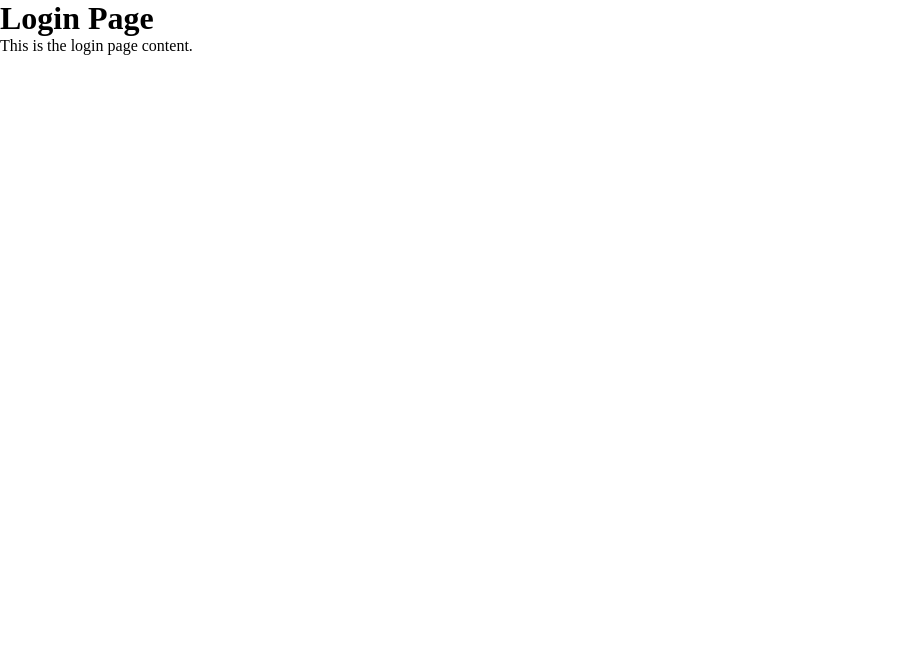
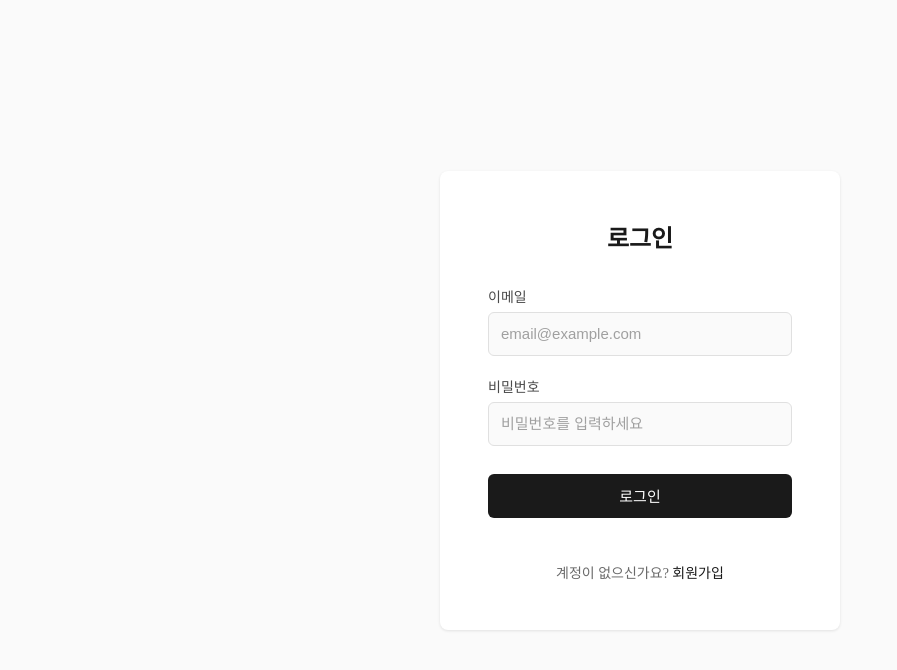
Before and after one commit to hamzamushtaq27/hamza-web, a React (Vite) app: page /login in a window 1280 px wide. Shown: the top 670 px of the page, without its empty margins (0-897 px from the left). Built offline with nearby package versions, Linux system fonts and the light colour scheme.

Commit message:
feat: Login

```diff
--- a/src/Components/Login/index.tsx
+++ b/src/Components/Login/index.tsx
@@ -1,10 +1,96 @@
+import { useState } from "react";
+import { Link } from "react-router-dom";
+import { login } from "../../api/authAPI";
+import { checkToken } from "../../api/authAPI";
+import * as S from "./style";
+
 const Login = () => {
-    return (
-        <div>
-            <h1>Login Page</h1>
-            <p>This is the login page content.</p>
-        </div>
-    )
-}
+  const [form, setForm] = useState({ email: "", password: "" });
+  const [error, setError] = useState("");
+  const [isLoading, setIsLoading] = useState(false);
+
+  const handleChange = (e: React.ChangeEvent<HTMLInputElement>) => {
+    setForm({ ...form, [e.target.name]: e.target.value });
+    if (error) setError("");
+  };
+
+  const handleLogin = async () => {
+    if (!form.email || !form.password) {
+      setError("모든 필드를 입력해주세요.");
+      return;
+    }
+
+    setIsLoading(true);
+    try {
+      const res = await login(form);
+      const token = res.data.accessToken;
+      localStorage.setItem("accessToken", token);
+      const verify = await checkToken(); // <-- 토큰이 진짜 유효한지 확인
+      if (verify.status === 200) {
+        window.location.replace("/");
+      } else {
+        setError("토큰이 유효하지 않습니다.");
+      }
+    } catch {
+      setError("이메일 또는 비밀번호가 잘못되었습니다.");
+    } finally {
+      setIsLoading(false);
+    }
+  };
+
+  const handleKeyPress = (e: React.KeyboardEvent) => {
+    if (e.key === "Enter") {
+      handleLogin();
+    }
+  };
+
+  return (
+    <S.Container>
+      <S.LoginBox>
+        <S.Title>로그인</S.Title>
+
+        <S.Form>
+          <S.InputGroup>
+            <S.Label>이메일</S.Label>
+            <S.Input
+              name="email"
+              type="email"
+              value={form.email}
+              onChange={handleChange}
+              onKeyPress={handleKeyPress}
+              placeholder="email@example.com"
+              autoComplete="email"
+            />
+          </S.InputGroup>
+
+          <S.InputGroup>
+            <S.Label>비밀번호</S.Label>
+            <S.Input
+              name="password"
+              type="password"
+              value={form.password}
+              onChange={handleChange}
+              onKeyPress={handleKeyPress}
+              placeholder="비밀번호를 입력하세요"
+              autoComplete="current-password"
+            />
+          </S.InputGroup>
+
+          {error && <S.ErrorText>{error}</S.ErrorText>}
+
+          <S.Button onClick={handleLogin} disabled={isLoading}>
+            {isLoading ? "로그인 중..." : "로그인"}
+          </S.Button>
+
+          <S.Footer>
+            <S.FooterText>
+              계정이 없으신가요? <Link to="/signup">회원가입</Link>
+            </S.FooterText>
+          </S.Footer>
+        </S.Form>
+      </S.LoginBox>
+    </S.Container>
+  );
+};
 
 export default Login;
--- a/src/Components/Login/style.ts
+++ b/src/Components/Login/style.ts
@@ -0,0 +1,115 @@
+import styled from 'styled-components';
+
+export const Container = styled.div`
+  min-height: 100vh;
+  display: flex;
+  align-items: center;
+  justify-content: center;
+  background-color: #fafafa;
+`;
+
+export const LoginBox = styled.div`
+  width: 100%;
+  max-width: 400px;
+  background: white;
+  padding: 48px;
+  border-radius: 8px;
+  box-shadow: 0 1px 3px rgba(0, 0, 0, 0.1);
+`;
+
+export const Title = styled.h1`
+  font-size: 24px;
+  font-weight: 600;
+  text-align: center;
+  margin-bottom: 32px;
+  color: #1a1a1a;
+`;
+
+export const Form = styled.div`
+  display: flex;
+  flex-direction: column;
+  gap: 20px;
+`;
+
+export const InputGroup = styled.div`
+  display: flex;
+  flex-direction: column;
+  gap: 6px;
+`;
+
+export const Label = styled.label`
+  font-size: 14px;
+  font-weight: 500;
+  color: #4a4a4a;
+`;
+
+export const Input = styled.input`
+  width: 100%;
+  height: 44px;
+  padding: 0 12px;
+  font-size: 15px;
+  border: 1px solid #e0e0e0;
+  border-radius: 6px;
+  background-color: #fafafa;
+  transition: all 0.2s ease;
+
+  &:focus {
+    outline: none;
+    border-color: #3a3a3a;
+    background-color: white;
+  }
+
+  &::placeholder {
+    color: #a0a0a0;
+  }
+`;
+
+export const Button = styled.button`
+  width: 100%;
+  height: 44px;
+  margin-top: 8px;
+  font-size: 15px;
+  font-weight: 500;
+  color: white;
+  background-color: #1a1a1a;
+  border: none;
+  border-radius: 6px;
+  cursor: pointer;
+  transition: background-color 0.2s ease;
+
+  &:hover:not(:disabled) {
+    background-color: #000;
+  }
+
+  &:disabled {
+    background-color: #d0d0d0;
+    cursor: not-allowed;
+  }
+`;
+
+export const ErrorText = styled.p`
+  font-size: 14px;
+  color: #dc2626;
+  margin: 0;
+`;
+
+export const Footer = styled.div`
+  margin-top: 24px;
+  text-align: center;
+`;
+
+export const FooterText = styled.p`
+  font-size: 14px;
+  color: #6a6a6a;
+  margin: 0;
+
+  a {
+    color: #1a1a1a;
+    text-decoration: none;
+    font-weight: 500;
+
+    &:hover {
+      text-decoration: underline;
+    }
+  }
+`;
--- /dev/null
+++ b/src/api/authAPI.ts
@@ -0,0 +1,31 @@
+// src/api/authAPI.ts
+import axios from 'axios';
+
+const api = axios.create({
+  baseURL: 'http://localhost:3000', // API 주소에 맞게 수정
+  withCredentials: true,
+});
+
+export const checkEmail = (email: string) =>
+  api.get(`/api/auth/check-email`, { params: { email } });
+
+export const checkNickname = (nickname: string) =>
+  api.get(`/api/auth/check-nickname`, { params: { nickname } });
+
+export const signup = (data: {
+  email: string;
+  password: string;
+  passwordConfirm: string;
+  nickname: string;
+  phoneNumber: string;
+}) => api.post(`/api/auth/signup`, data);
+
+export const login = (data: { email: string; password: string }) =>
+  api.post(`/api/auth/signin`, data);
+
+export const checkToken = () =>
+  api.get("/api/auth/verify-token", {
+    headers: {
+      Authorization: `Bearer ${localStorage.getItem("accessToken")}`,
+    },
+  });
```
